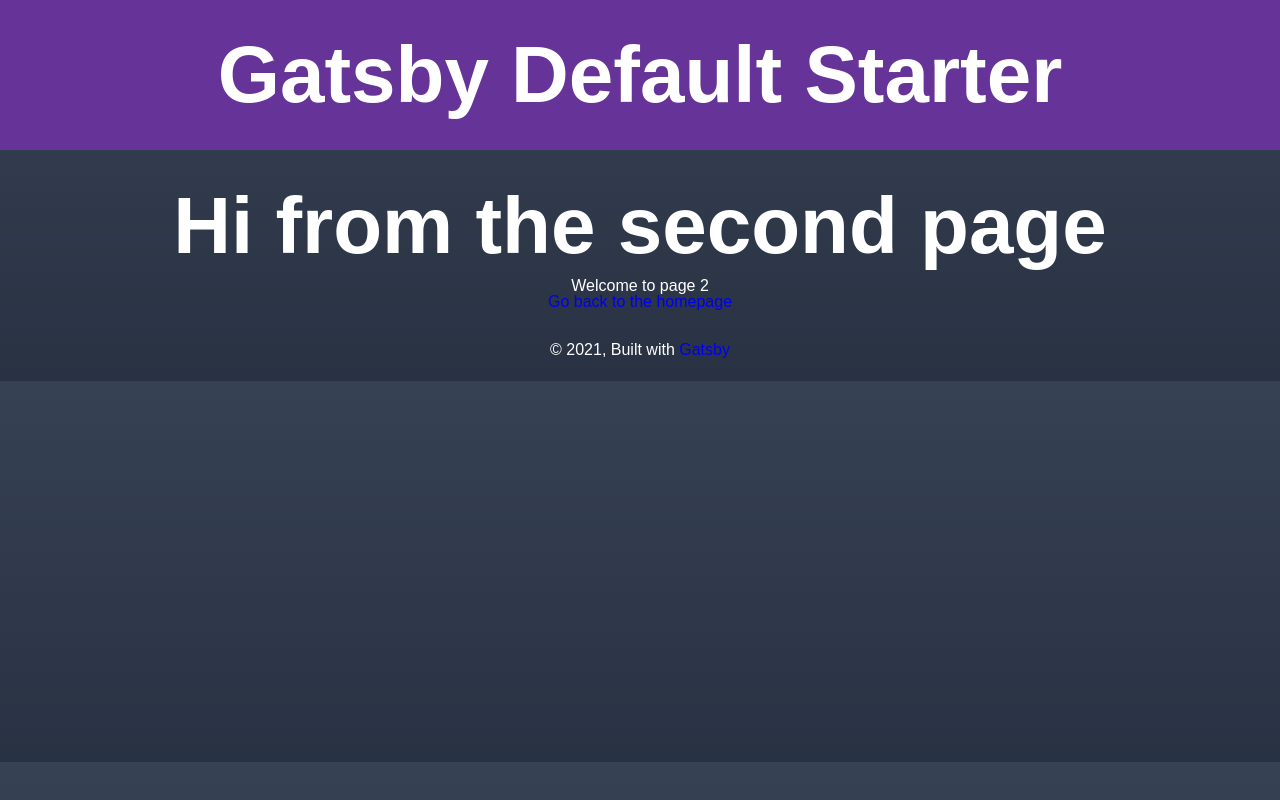
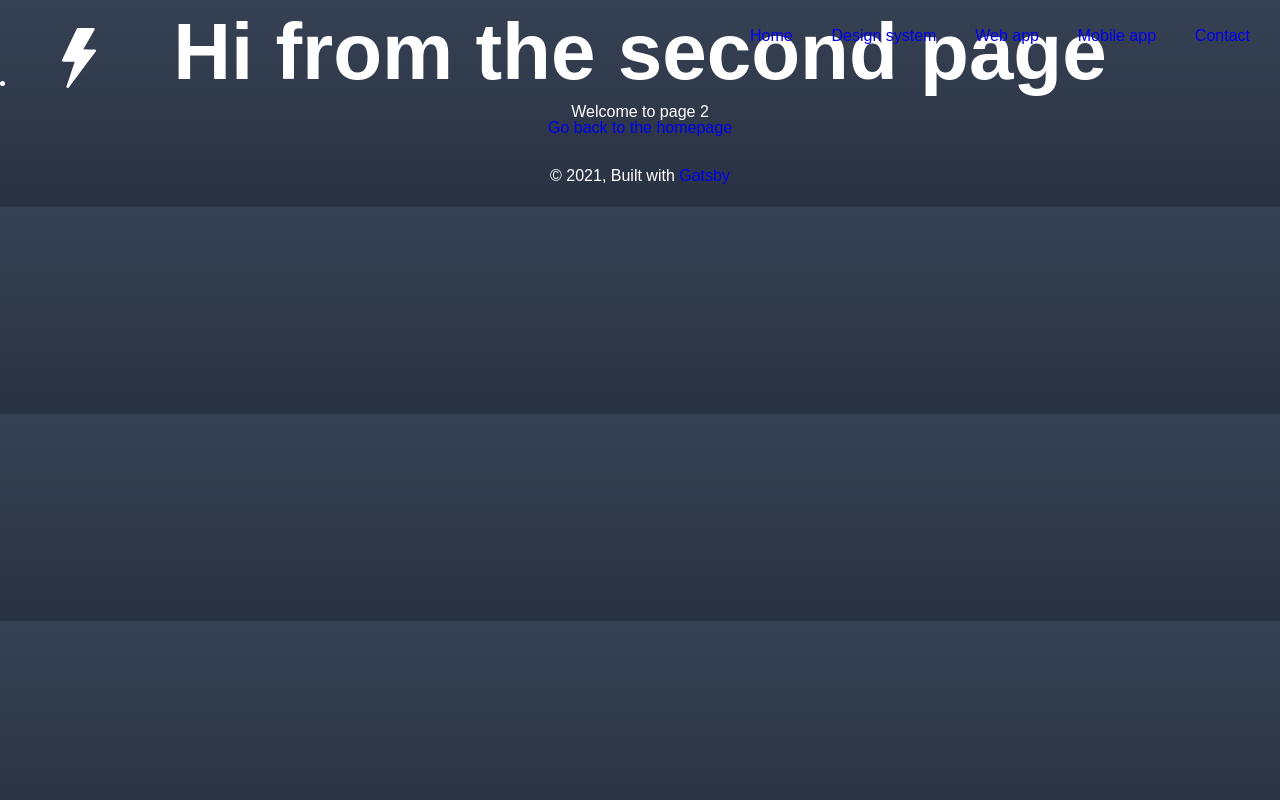
Before and after one commit to ernex24/2021_gatsby_portfolio, a Gatsby site: page /page-2 in a window 1280 px wide. Built offline with nearby package versions, Linux system fonts and the light colour scheme; Gatsby itself is replaced by a stand-in of ours.

Commit message:
Menu added

```diff
--- a/src/components/header.js
+++ b/src/components/header.js
@@ -2,41 +2,25 @@ import { Link } from "gatsby"
 import PropTypes from "prop-types"
 import React from "react"
 
-const Header = ({ siteTitle }) => (
-  <header
-    style={{
-      background: `rebeccapurple`,
-      marginBottom: `1.45rem`,
-    }}
-  >
-    <div
-      style={{
-        margin: `0 auto`,
-        maxWidth: 960,
-        padding: `1.45rem 1.0875rem`,
-      }}
-    >
-      <h1 style={{ margin: 0 }}>
-        <Link
-          to="/"
-          style={{
-            color: `white`,
-            textDecoration: `none`,
-          }}
-        >
-          {siteTitle}
-        </Link>
-      </h1>
-    </div>
-  </header>
+import logo from '../images/ernesto_perez_logo.svg';
+
+const moveTo = (section) => {
+  window.fullpage_api.moveTo(section);
+  // console.log(window.fullpage_api)
+}
+
+
+const Header = (props) => (
+  <header className="header">
+    <li><a href="#home" activeClassName="navactive" onClick={() => moveTo(1)} ><img src={logo}></img></a></li>
+    <ul className="nav">
+      <li><a href="#home" className={ props.pageactive === 0 ? "navactive" : " "  } onClick={() => moveTo(1)} >Home</a></li>
+      <li><a href="#designSystem" className={ props.pageactive === 1 ? "navactive" : " "  }  onClick={() => moveTo(2)} >Design system</a></li>
+      <li><a href="#webApp" className={ props.pageactive === 2 ? "navactive" : " "  } onClick={() => moveTo(3)} >Web app</a></li>
+      <li><a href="#mobileApp" className={ props.pageactive === 3 ? "navactive" : " "  } onClick={() => moveTo(4)} >Mobile app</a></li>
+      <li><a href="#contact" className={ props.pageactive === 4 ? "navactive" : " "  } onClick={() => moveTo(1)} >Contact</a></li>
+    </ul>
+</header>
 )
 
-Header.propTypes = {
-  siteTitle: PropTypes.string,
-}
-
-Header.defaultProps = {
-  siteTitle: ``,
-}
-
 export default Header
--- a/src/components/layout.css
+++ b/src/components/layout.css
@@ -51,9 +51,17 @@ table {
 }
 
 a:link a:active, a:visited {
+  font-weight: 300;
   color: #fff;
   text-decoration: none;
+  transition: 2s;
 }
+
+a:hover{
+  font-weight: 700;
+  transition: 300ms;
+}
+
 
 @import url('https://fonts.googleapis.com/css2?family=Raleway:wght@100;200;300;400;500;600;700;800;900&display=swap');
 
@@ -99,10 +107,17 @@ margin-left: 40px;
 .nav{
   height: auto;
   display: flex;
-  justify-content: end;
+  justify-content: space-between;
   align-items: flex-end;
   font-weight: 300;
   margin-right: 30px;
+  width: 30%;
+  min-width: 500px;
+}
+
+.navactive{
+  transition: 100ms;
+  font-weight: 700;
 }
 
 .nav li{
```
Also changed, not shown: src/components/section.js (added, +18 -0 lines), src/pages/index.js (+6 -29 lines).
